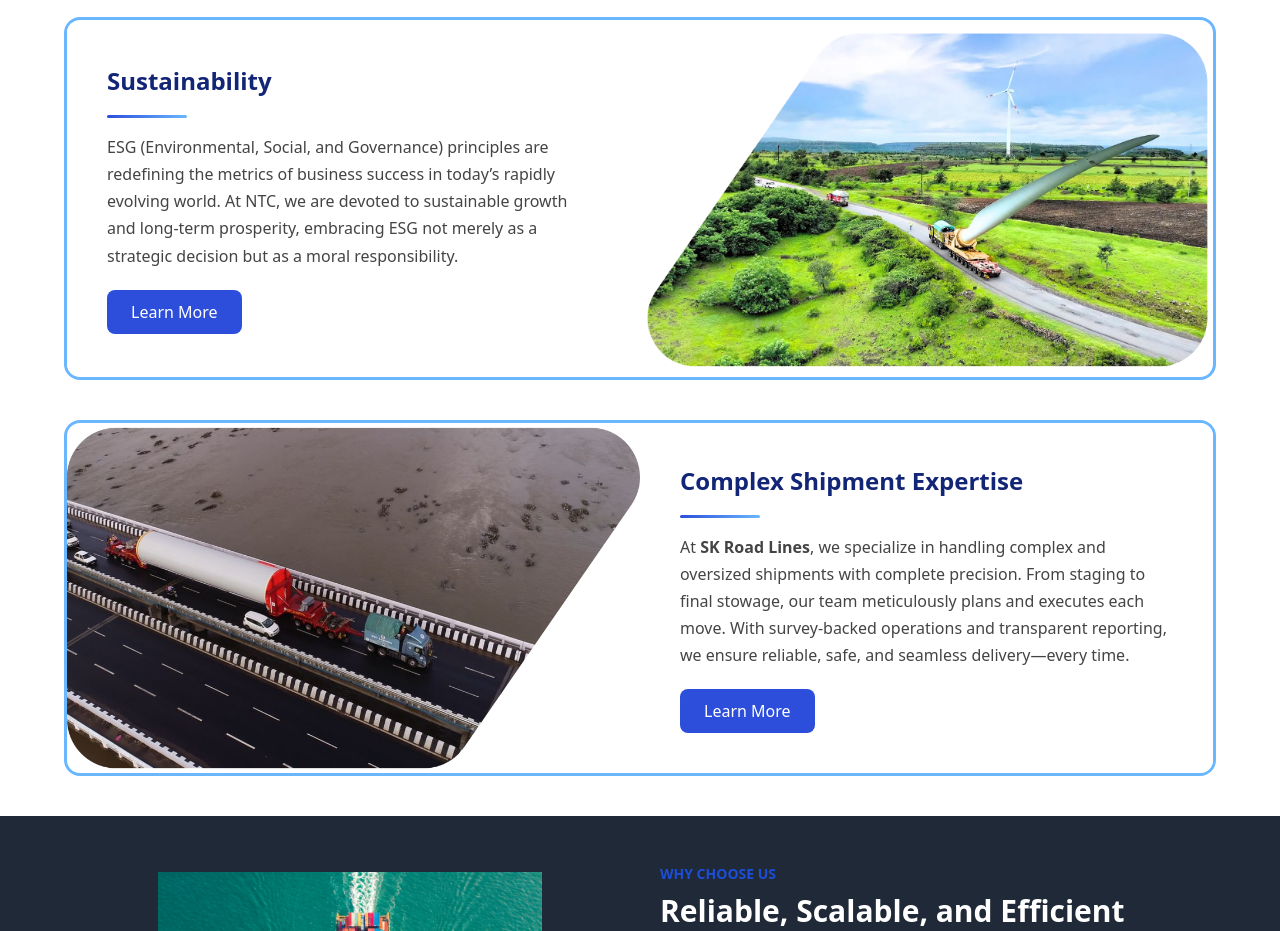
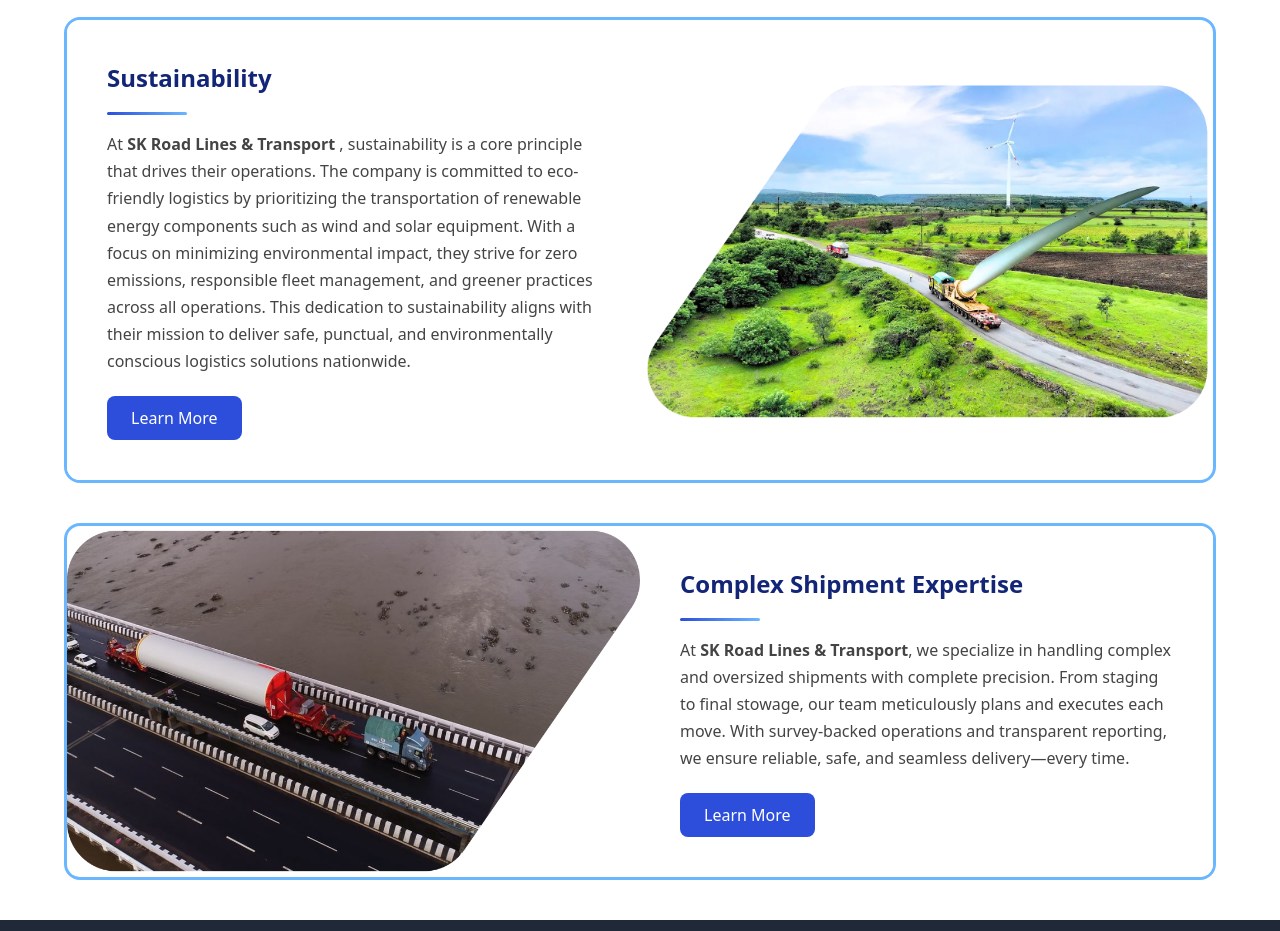
Before and after one commit to RohanShirsalkar/SK-Website-03, a React (Vite) app: page / in a window 1280 px wide. Shown: the part 1920-2851 px from the top of the page. Built offline with nearby package versions, Linux system fonts and the light colour scheme.

Commit message:
sustainabilty data change

```diff
--- a/src/components/SustainabilityCard.jsx
+++ b/src/components/SustainabilityCard.jsx
@@ -78,11 +78,7 @@ const SustainabilityCard = () => {
           <h2 style={headingStyle}>Sustainability</h2>
           <hr style={lineStyle} />
           <p style={paragraphStyle}>
-            ESG (Environmental, Social, and Governance) principles are
-            redefining the metrics of business success in today’s rapidly
-            evolving world. At NTC, we are devoted to sustainable growth and
-            long-term prosperity, embracing ESG not merely as a strategic
-            decision but as a moral responsibility.
+          At <strong>SK Road Lines & Transport</strong> , sustainability is a core principle that drives their operations. The company is committed to eco-friendly logistics by prioritizing the transportation of renewable energy components such as wind and solar equipment. With a focus on minimizing environmental impact, they strive for zero emissions, responsible fleet management, and greener practices across all operations. This dedication to sustainability aligns with their mission to deliver safe, punctual, and environmentally conscious logistics solutions nationwide.
           </p>
           <Link to="corporate-compliance" style={buttonStyle}>
             Learn More
@@ -105,7 +101,7 @@ const SustainabilityCard = () => {
           <h2 style={headingStyle}>Complex Shipment Expertise</h2>
           <hr style={lineStyle} />
           <p style={paragraphStyle}>
-            At <strong>SK Road Lines</strong>, we specialize in handling complex
+            At <strong>SK Road Lines & Transport</strong>, we specialize in handling complex
             and oversized shipments with complete precision. From staging to
             final stowage, our team meticulously plans and executes each move.
             With survey-backed operations and transparent reporting, we ensure
```
